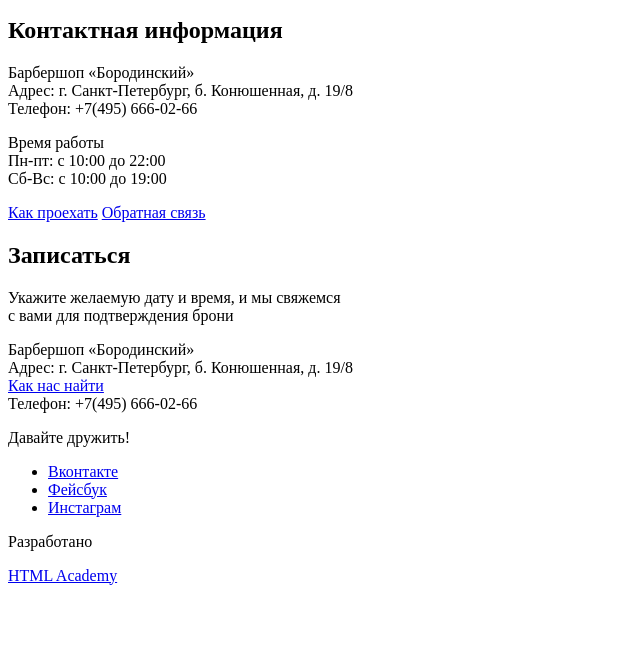
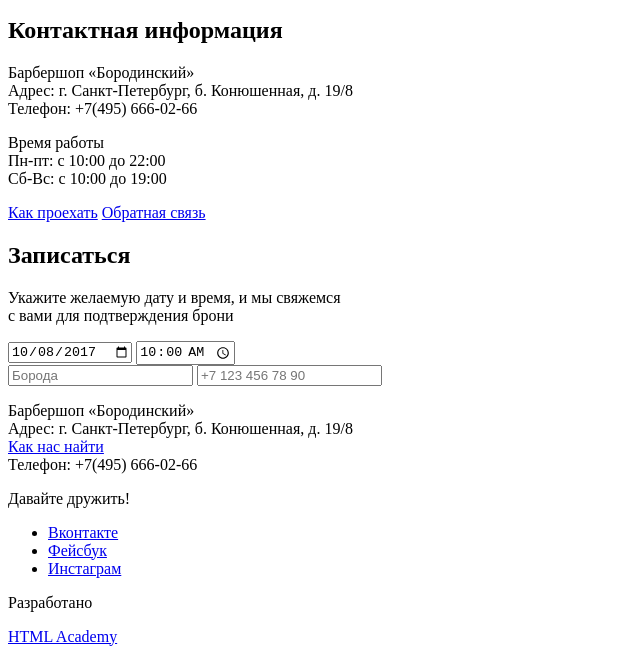
Before and after one commit to Katarina-catharsis/test, a plain HTML site: page index.html in a window 1280 px wide. Shown: the part 1252-1906 px from the top of the page, without its empty margins (0-640 px from the left). Before the commit the page ends 1845 px from the top, so only its background shows below. Drawn offline with Linux system fonts and the light colour scheme.

Commit message:
sign in form

```diff
--- a/index.html
+++ b/index.html
@@ -121,7 +121,12 @@
            <h2>Записаться</h2>
            <p>Укажите желаемую дату и время, и мы свяжемся <br>
             с вами для подтверждения брони</p>
-        <!--Здесь будет форма-->
+            <form action="https://echo.htmlacademy.ru" method="post">
+                <input type="date" name="date" value="2017-10-08">
+                <input type="time" name="time" value="10:00"><br>
+                <input type="text" name="text" value="" placeholder="Борода">
+                <input type="tel" name="phone" value="" placeholder="+7 123 456 78 90" >
+            </form>
        </section>
     </main>
     <footer>
```
